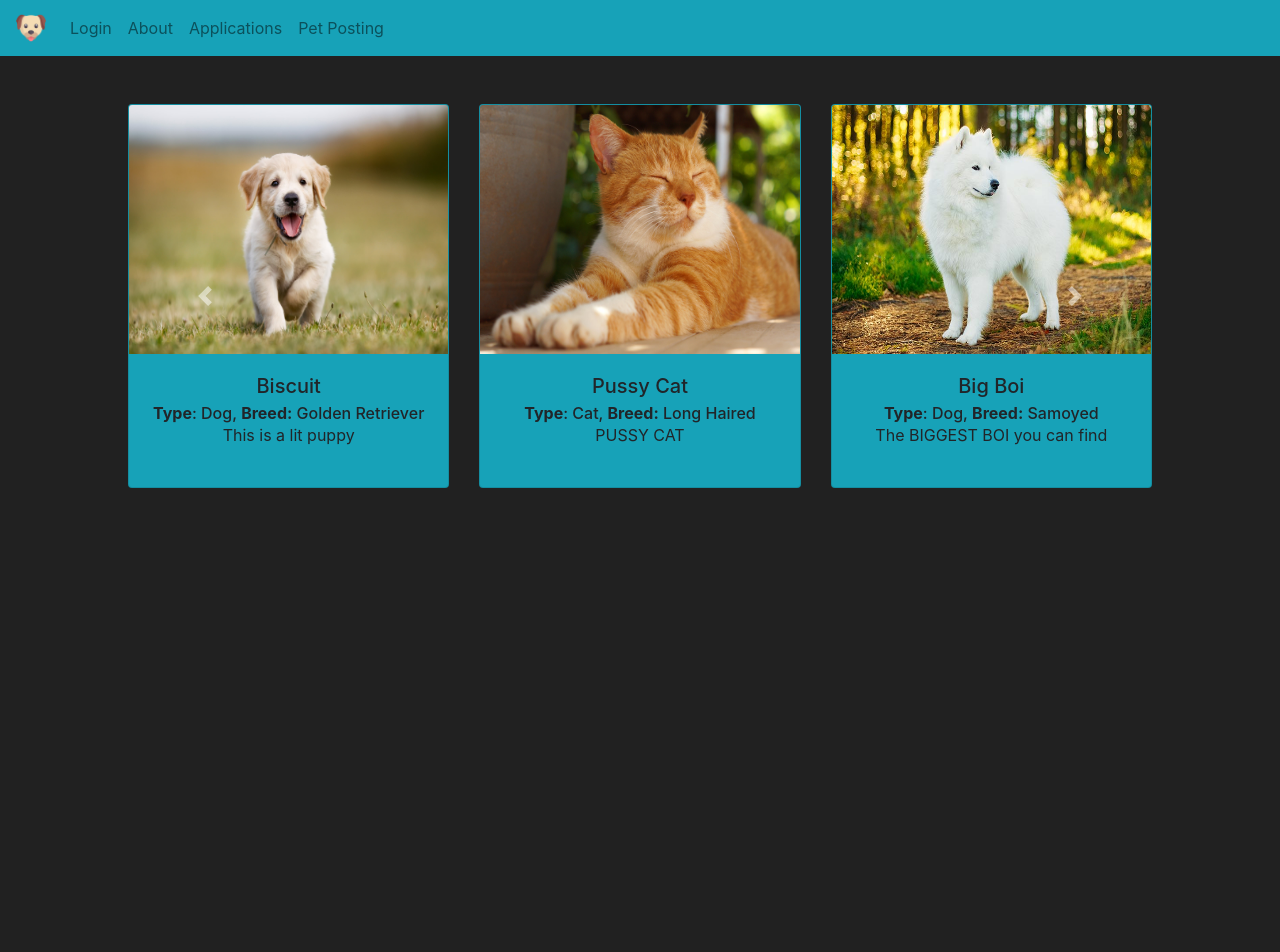
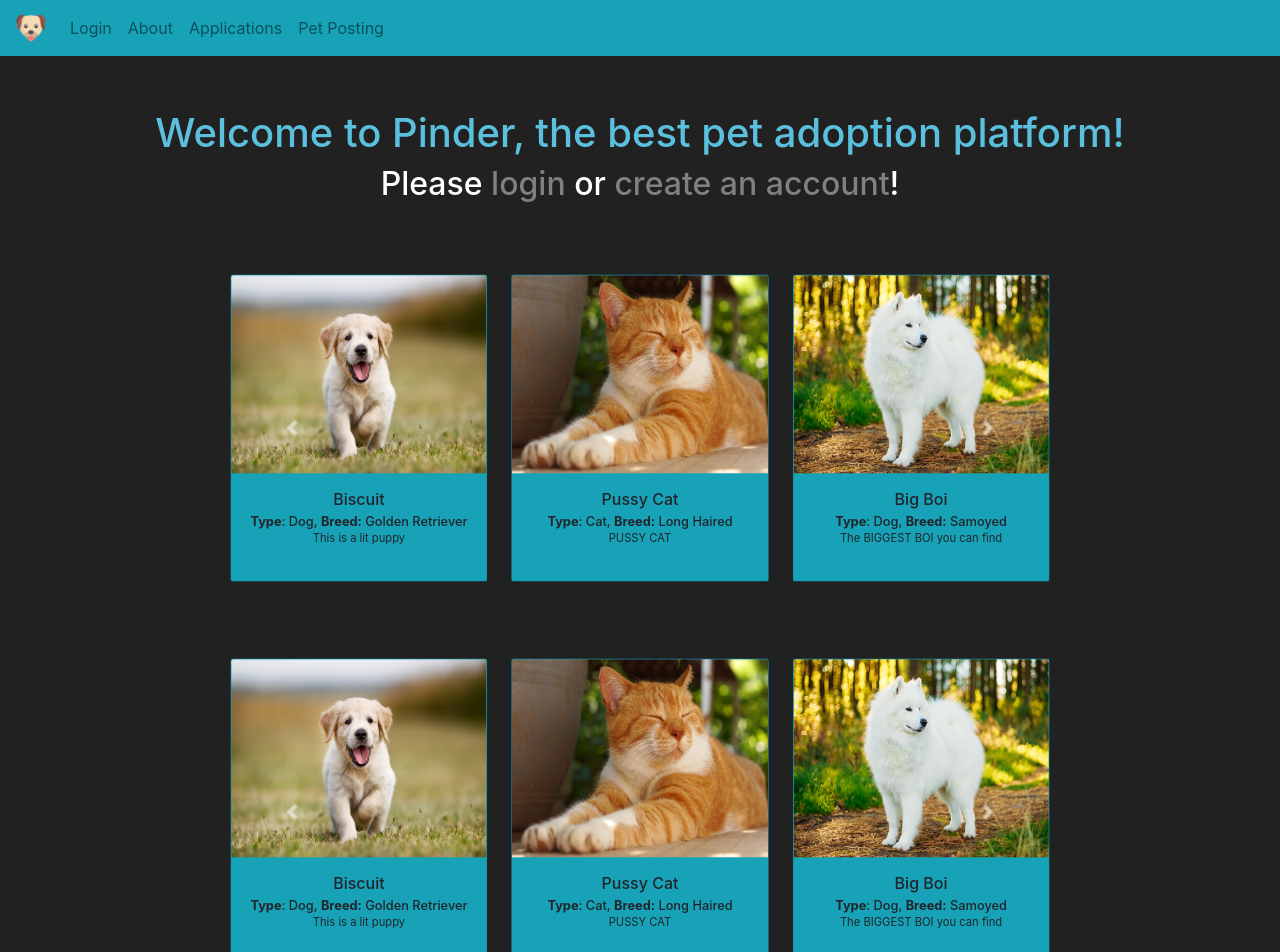
Before and after one commit to jchua24/pinder, a React (Create React App) app in the folder pet-adoption/: page / in a window 1280 px wide. Shown: the top 952 px of the page. Before the commit the page ends 800 px from the top, so only its background shows below. Built offline with nearby package versions, Linux system fonts and the light colour scheme.

Commit message:
updating the intro page

```diff
--- a/pet-adoption/src/components/Applications/Applications.js
+++ b/pet-adoption/src/components/Applications/Applications.js
@@ -1,6 +1,6 @@
 import React from "react";
 import "./Applications.css";
-import Pet from "../Pet";
+import Pet from "../Pet/Pet";
 import { uid } from 'react-uid'
 
 class Applications extends React.Component {
--- a/pet-adoption/src/components/Intro/Intro.css
+++ b/pet-adoption/src/components/Intro/Intro.css
@@ -3,5 +3,9 @@
     margin-right: 10%;
     margin-top: 3%;
     padding-bottom: 10px;
-    padding-top: 10px;
+    padding-top: 15px;
 }
+
+.introCarousel{
+
+}
--- a/pet-adoption/src/components/Intro/Intro.js
+++ b/pet-adoption/src/components/Intro/Intro.js
@@ -7,7 +7,7 @@ import {
     Link
   } from "react-router-dom";
 
-import Pet from "../Pet";
+import Pet from "../Pet/Pet";
 import "./Intro.css";
 
 class Intro extends React.Component {
@@ -17,12 +17,33 @@ class Intro extends React.Component {
   render() {
     return (
         <div className="intro">
-          <Carousel indicators={false}>
+          <h1 className="infoTextColor">Welcome to Pinder, the best pet adoption platform!</h1>
+          <h2 style={{color: 'white'}}>Please <a style={{color: 'grey'}} href="/login">login</a> or <a style={{color: 'grey'}} href="/signup">create an account</a>!</h2>
+          <br></br>
+          <Carousel indicators={false} className="small introCarousel">
             <Carousel.Item interval={2000}>
               <CardDeck>
                 <Pet name="Biscuit" type="Dog" breed="Golden Retriever" imgSrc="/dogo.jpeg" addInfo="This is a lit puppy"/>
                 <Pet name="Pussy Cat" type="Cat" breed="Long Haired" imgSrc="/cat1.jpg" addInfo="PUSSY CAT"/>
                 <Pet name="Big Boi" type="Dog" breed="Samoyed" imgSrc="/bigb.jpg" addInfo="The BIGGEST BOI you can find"/>
+                {/* <Pet name="RR" type="Small Pet" breed="Something" imgSrc="/pari-hamster.jpg" addInfo="Interesting" /> */}
+              </CardDeck>
+            </Carousel.Item>
+            <Carousel.Item interval={2000}>
+              <CardDeck>
+                <Pet name="Chami" type="Reptile" breed="XYZ" imgSrc="/chami-reptile.jpeg"/>
+                <Pet name="Nosey" type="Fish" breed="YYZ" imgSrc="/nosey-fish.jpg"/>
+                <Pet name="Pari" type="Small Pet" breed="Hamster" imgSrc="/pari-hamster.jpg"/>
+              </CardDeck>
+            </Carousel.Item>
+          </Carousel>
+          <Carousel indicators={false} className="small">
+            <Carousel.Item interval={2000}>
+              <CardDeck>
+                <Pet name="Biscuit" type="Dog" breed="Golden Retriever" imgSrc="/dogo.jpeg" addInfo="This is a lit puppy"/>
+                <Pet name="Pussy Cat" type="Cat" breed="Long Haired" imgSrc="/cat1.jpg" addInfo="PUSSY CAT"/>
+                <Pet name="Big Boi" type="Dog" breed="Samoyed" imgSrc="/bigb.jpg" addInfo="The BIGGEST BOI you can find"/>
+                {/* <Pet name="RR" type="Small Pet" breed="Something" imgSrc="/pari-hamster.jpg" addInfo="Interesting" /> */}
               </CardDeck>
             </Carousel.Item>
             <Carousel.Item interval={2000}>
@@ -39,5 +60,3 @@ class Intro extends React.Component {
 }
 
 export default Intro;
-
-// should this page include the routing to login and sign up or App?
--- /dev/null
+++ b/pet-adoption/src/components/Pet/Pet.css
@@ -0,0 +1,2 @@
+.pet{
+}
--- a/pet-adoption/src/components/Pet.js
+++ b/pet-adoption/src/components/Pet/Pet.js
@@ -1,4 +1,6 @@
 import React from "react";
+
+import "./Pet.css";
 
 import {Card} from "react-bootstrap";
 class Pet extends React.Component {
@@ -7,7 +9,7 @@ class Pet extends React.Component {
   }
   render() {
     return (
-        <Card bg="info" style={{width: '17rem', height: this.props.cardHeight}}>
+        <Card className="pet" bg="info" style={{width: '17rem', height: this.props.cardHeight}}>
             <Card.Img variant="top" src={this.props.imgSrc} style={{height: this.props.imgHeight}}/>
             <Card.Body >
                 <Card.Title>{this.props.name}</Card.Title>
--- a/pet-adoption/src/components/Signup/Signup.js
+++ b/pet-adoption/src/components/Signup/Signup.js
@@ -37,7 +37,7 @@ class SignUp extends React.Component {
   render() {
     return (
       <div className="Signup">
-        <Form onSubmit={this.handleSubmit}>
+        <Form onSubmit={this.handleSubmit} className="infoTextColor">
           <Form.Group size="lg" controlId="email">
             <Form.Label>Email</Form.Label>
             <Form.Control
@@ -139,6 +139,7 @@ class SignUp extends React.Component {
             block
             size="lg"
             type="submit"
+            variant="info"
             disabled={!this.validateForm()}
             onClick={this.printState}
           >
--- a/pet-adoption/src/index.css
+++ b/pet-adoption/src/index.css
@@ -26,3 +26,11 @@ code {
 .infoTextColor {
   color: #5bc0de;
 }
+
+.small{
+  transform: scale(0.8, 0.8);
+  -ms-transform: scale(0.8, 0.8); /* IE 9 */
+  -webkit-transform: scale(0.8, 0.8); /* Safari and Chrome */
+  -o-transform: scale(0.8, 0.8); /* Opera */
+  -moz-transform: scale(0.8, 0.8); /* Firefox */
+}
```
